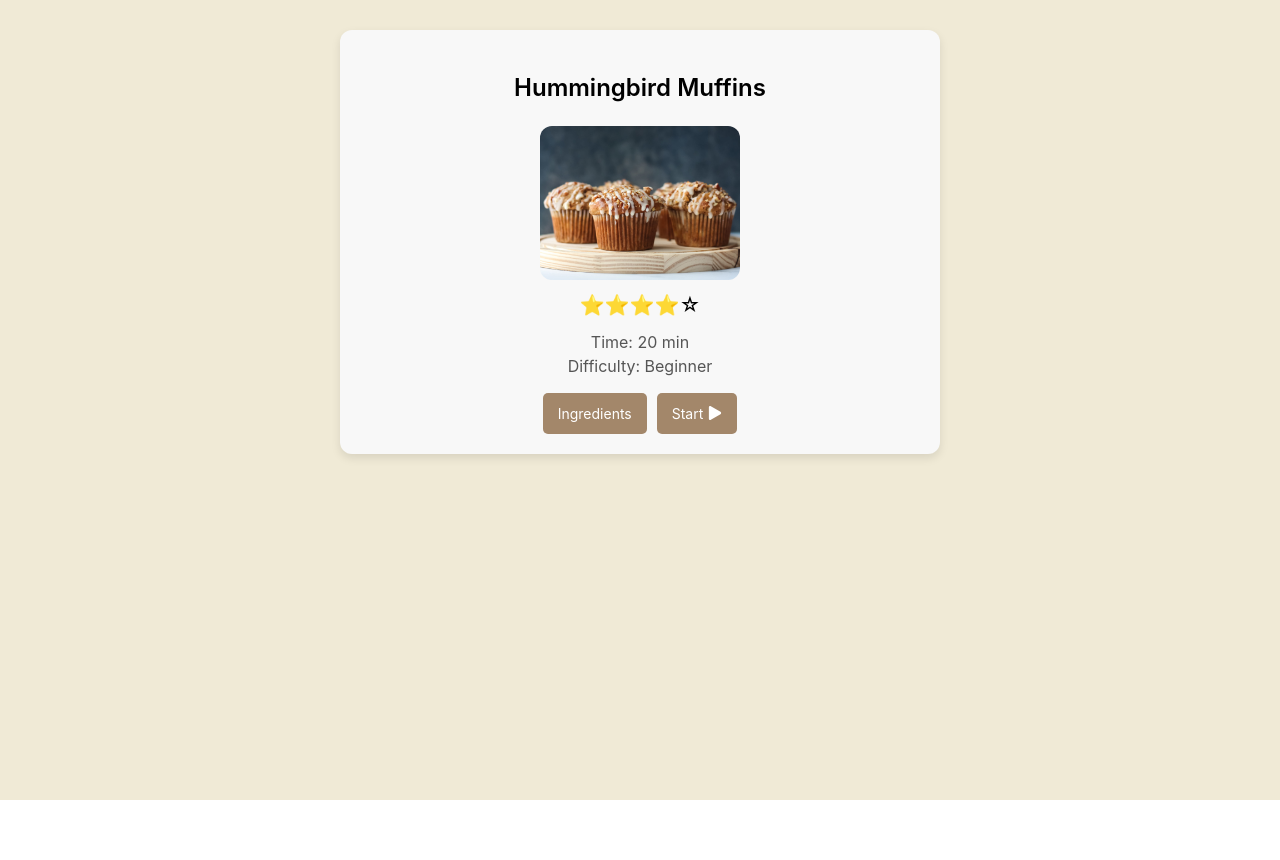
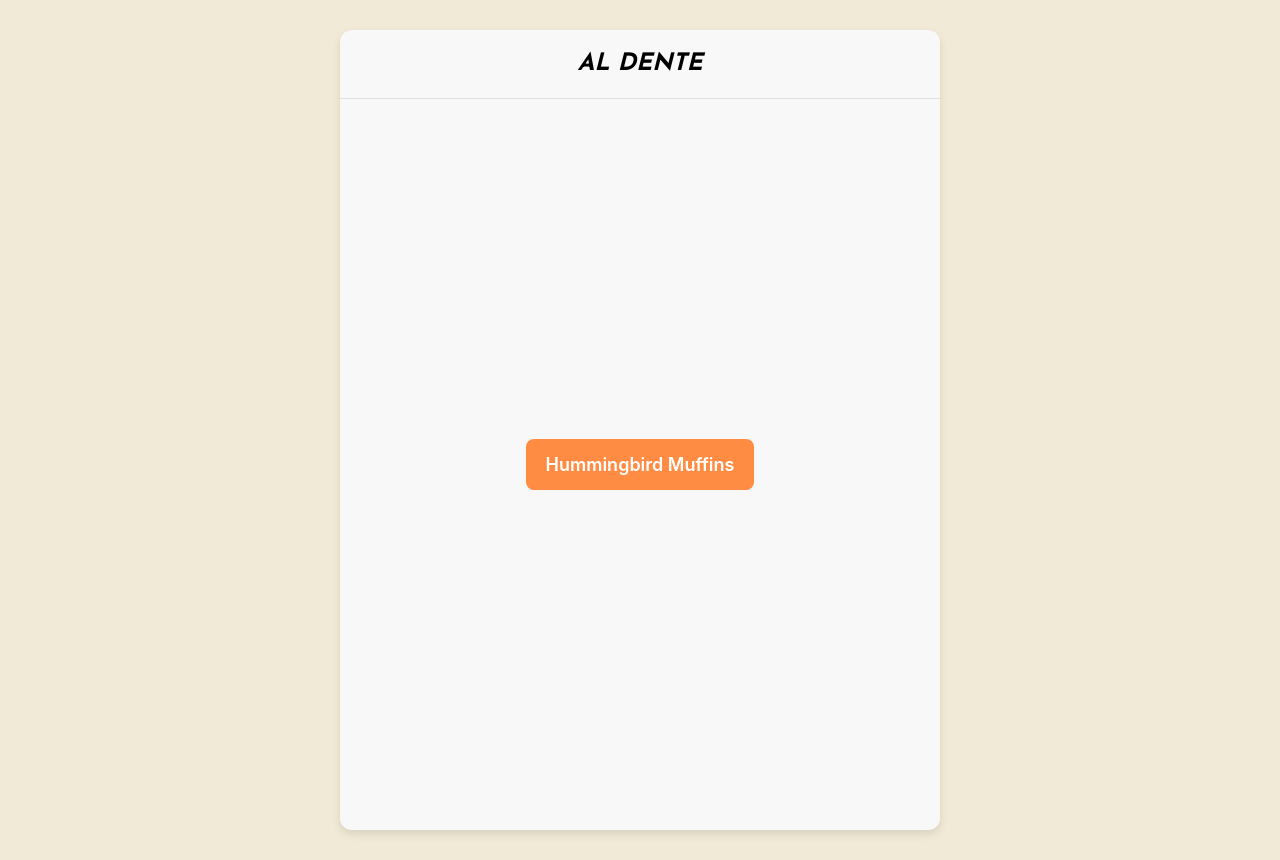
Before and after one commit to daniyal-dawood-ut/CS378-Project-V2, a Next.js app in the folder cs378-project/: page / in a window 1280 px wide. Before the commit the page ends 800 px from the top, so only its background shows below. Built offline with nearby package versions, Linux system fonts and the light colour scheme.

Commit message:
added landing page fuctionality

```diff
--- a/cs378-project/src/app/page.tsx
+++ b/cs378-project/src/app/page.tsx
@@ -4,6 +4,7 @@ import { useState } from "react";
 import RecipeStep from "../components/RecipeStep";
 import Ingredients from "../components/Ingredients";
 import StartRecipe from "../components/StartRecipe";
+import LandingPage from "../components/LandingPage";
 import recipeData from "../../demo_recipes.json"; // Import JSON data
 import styles from "../styles/page.module.css";
 
@@ -14,7 +15,7 @@ const getRecipeSteps = (recipeName: string) => {
 };
 
 export default function Home() {
-  const [currentView, setCurrentView] = useState<"start" | "ingredients" | "steps">("start");
+  const [currentView, setCurrentView] = useState<"landing" | "start" | "ingredients" | "steps">("landing");
   const [currentStepIndex, setCurrentStepIndex] = useState(0);
   const [hasStartedRecipe, setHasStartedRecipe] = useState(false);
 
@@ -30,6 +31,7 @@ export default function Home() {
     setCurrentView("steps");
     setHasStartedRecipe(true);
   };
+  const goToLanding = () => setCurrentView("landing");
 
   const handleNext = () => {
     if (currentStepIndex < totalSteps - 1) {
@@ -56,10 +58,14 @@ export default function Home() {
 
   return (
     <div className={styles.container}>
+      {currentView === "landing" && (
+        <LandingPage onEnter={() => setCurrentView("start")} />
+      )}
       {currentView === "start" && (
         <StartRecipe
           onStart={goToSteps}
           onShowIngredients={goToIngredients}
+          onBack={goToLanding}
           hasStarted={hasStartedRecipe}
         />
       )}
--- /dev/null
+++ b/cs378-project/src/components/LandingPage.module.css
@@ -0,0 +1,57 @@
+@import url('https://fonts.googleapis.com/css2?family=Josefin+Sans:wght@700&display=swap');
+
+.container {
+    width: 100%;
+    max-width: 600px;
+    margin: 0 auto;
+    background-color: #f8f8f8;
+    border-radius: 12px;
+    overflow: hidden;
+    box-shadow: 0 4px 10px rgba(0, 0, 0, 0.1);
+    min-height: 100vh;
+    display: flex;
+    flex-direction: column;
+    align-items: center;
+    justify-content: center;
+    text-align: center;
+    font-family: -apple-system, BlinkMacSystemFont, "Segoe UI", Roboto, Oxygen, Ubuntu, Cantarell, "Open Sans", "Helvetica Neue", sans-serif;
+}
+
+.header {
+    width: 100%;
+    padding: 16px;
+    border-bottom: 1px solid #e0e0e0;
+    text-align: center;
+    font-family: 'Josefin Sans', sans-serif;
+}
+
+.title {
+    font-size: 24px;
+    font-weight: 700; /* Bold weight */
+    font-style: italic; /* Italic style */
+    color: #000;
+}
+
+.content {
+    flex: 1;
+    display: flex;
+    flex-direction: column;
+    align-items: center;
+    justify-content: center;
+}
+
+.button {
+    font-size: 18px;
+    padding: 12px 20px;
+    border: none;
+    border-radius: 8px;
+    background-color: #ff8c42;
+    color: white;
+    cursor: pointer;
+    transition: 0.3s;
+    font-weight: 600;
+}
+
+.button:hover {
+    background-color: #e67334;
+}
--- /dev/null
+++ b/cs378-project/src/components/LandingPage.tsx
@@ -0,0 +1,22 @@
+"use client";
+
+import styles from "./LandingPage.module.css";
+
+interface LandingPageProps {
+  onEnter: () => void;
+}
+
+export default function LandingPage({ onEnter }: LandingPageProps) {
+  return (
+    <div className={styles.container}>
+      <div className={styles.header}>
+        <h1 className={styles.title}>AL DENTE</h1>
+      </div>
+      <div className={styles.content}>
+        <button className={styles.button} onClick={onEnter}>
+          Hummingbird Muffins
+        </button>
+      </div>
+    </div>
+  );
+}
--- a/cs378-project/src/components/StartRecipe.module.css
+++ b/cs378-project/src/components/StartRecipe.module.css
@@ -86,3 +86,22 @@
 .resumeButton:hover {
   background-color: #3a7bc8;
 }
+
+.header {
+  display: flex;
+  justify-content: space-between;
+  align-items: center;
+  padding: 16px;
+  border-bottom: 1px solid #e0e0e0;
+}
+
+.backButton {
+  background: none;
+  border: none;
+  display: flex;
+  align-items: center;
+  font-size: 16px;
+  color: #333;
+  cursor: pointer;
+  padding: 0;
+}
--- a/cs378-project/src/components/StartRecipe.tsx
+++ b/cs378-project/src/components/StartRecipe.tsx
@@ -1,22 +1,29 @@
 import React from "react";
 import styles from "./StartRecipe.module.css";
 import Image from "next/image";
-import { FaPlay, FaUndo } from "react-icons/fa";
+import { FaPlay, FaUndo} from "react-icons/fa";
 
 // Define the prop types
 interface StartRecipeProps {
   onStart: () => void;
   onShowIngredients: () => void;
-  hasStarted?: boolean; // New prop to track if recipe has been started
+  hasStarted?: boolean; // Track if recipe has been started
+  onBack: () => void; // New prop for handling back navigation
 }
 
 const StartRecipe: React.FC<StartRecipeProps> = ({
   onStart,
   onShowIngredients,
-  hasStarted = false
+  hasStarted = false,
+  onBack
 }) => {
   return (
     <div className={styles.container}>
+      <div className={styles.header}>
+        <button className={styles.backButton} onClick={onBack}>
+          ← Back to all recipes
+        </button>
+      </div>
       <h1 className={styles.title}>Hummingbird Muffins</h1>
       <div className={styles.imageWrapper}>
         <Image
```
